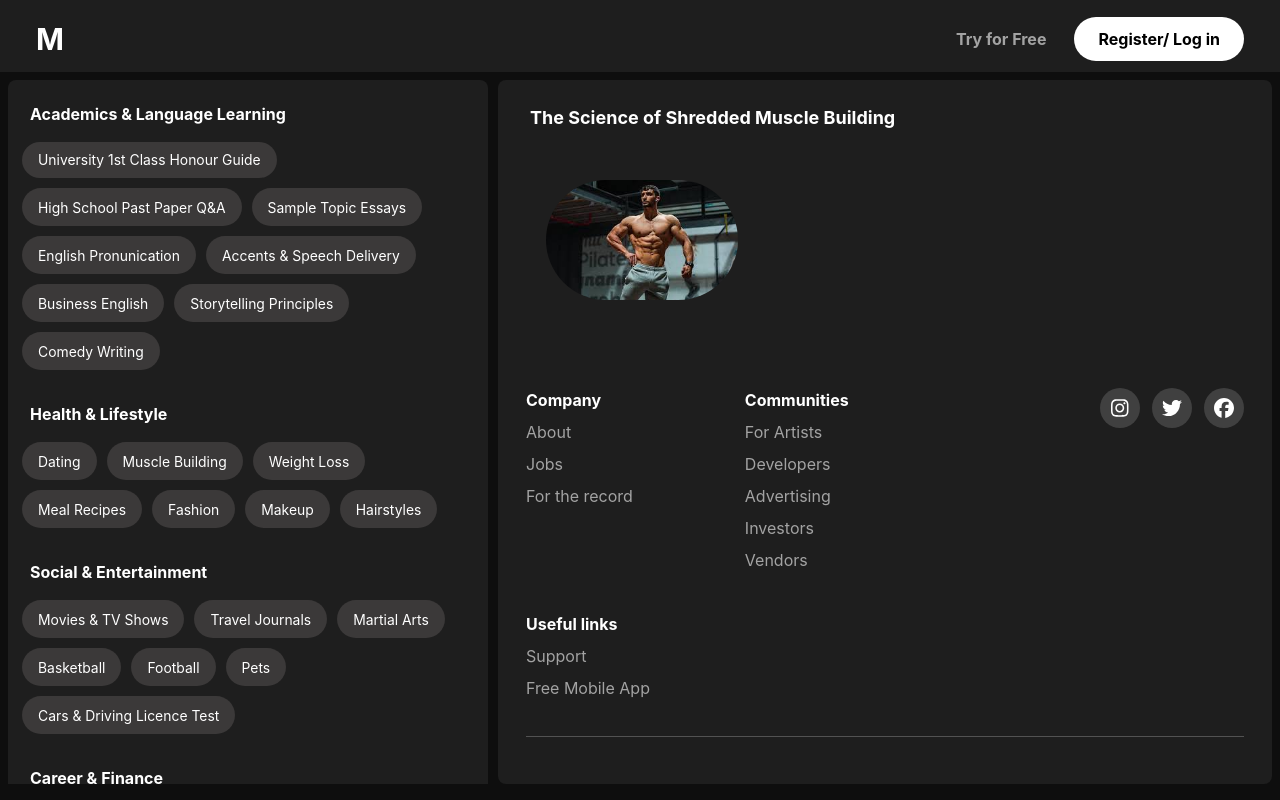
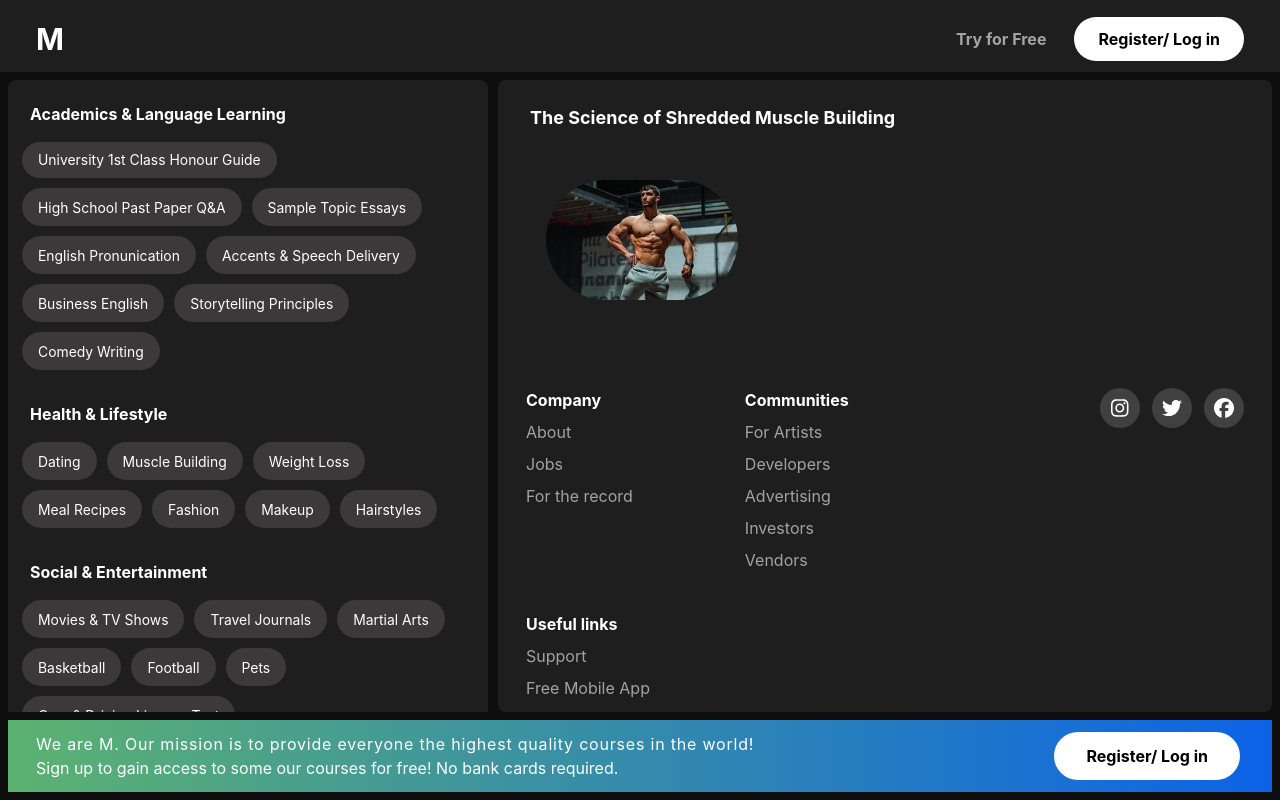
Before and after one commit to andrewwu531/Scientific-Methodology-Backend, a React (Vite) app in the folder frontend/: page / in a window 1280 px wide. Built offline with nearby package versions, Linux system fonts and the light colour scheme.

Commit message:
completed footer banner

```diff
--- a/frontend/src/components/SideLibrary.jsx
+++ b/frontend/src/components/SideLibrary.jsx
@@ -16,7 +16,7 @@ export default function SideLibrary() {
         </CircularButton>
       </div> */}
 
-      <div className="flex flex-col overflow-auto h-[90vh] scrollbar-thin scrollbar-thumb-rounded scrollbar-thumb-gray-800 scrollbar-thumb-hover-gray-600">
+      <div className="flex flex-col overflow-auto h-[80vh] scrollbar-thin scrollbar-thumb-rounded scrollbar-thumb-gray-800 scrollbar-thumb-hover-gray-600">
         <VerticalCard className="flex flex-col items-start justify-start gap-3 p-3.5 pb-5 rounded-lg bg-black-1">
           <p className="pt-2 pb-1 pl-2 text-base font-bold text-sans">Academics & Language Learning</p>
            <div className="flex flex-wrap gap-2.5 ">
--- a/frontend/src/routes/root.jsx
+++ b/frontend/src/routes/root.jsx
@@ -2,6 +2,8 @@ import SectionContainer from "../components/SectionContainer";
 import Navbar from "../components/Navbar";
 import Sidebar from "../components/Sidebar";
 import MainContents from "../components/MainContents/MuscleBuilding";
+import RegisterButton from "../components/Buttons/RegisterButton";
+import { routes } from "../shared/routes";
 
 export default function Root() {
   return (
@@ -9,7 +11,7 @@ export default function Root() {
       <div>
         <Navbar />
       </div>
-      <div className="h-[90vh] min-w-[50rem] grid overflow-hidden grid-cols-[min-content_auto] gap-y-2 p-2 bg-black-2">
+      <div className="h-[91vh] min-w-[50rem] grid overflow-hidden grid-cols-[min-content_auto] gap-y-2 p-2 bg-black-2">
         <Sidebar />
 
 
@@ -21,6 +23,19 @@ export default function Root() {
 
         </SectionContainer>
 
+         <aside className="flex items-center justify-between col-span-2 px-4 py-3 bg-gradient-to-r from-accent-1 to-accent-2">
+            <p className="pl-3">
+              <span className="block text-base tracking-wider ">
+                We are M. Our mission is to provide everyone the highest quality courses in the world!
+              </span>
+              <span className="text-base">Sign up to gain access to some our courses for free! No bank cards required.  </span>
+            </p>
+
+          <RegisterButton href={routes.LOGIN} className="px-8 py-3 mr-4">
+            Register/ Log in
+          </RegisterButton>
+      </aside>
+
       </div>
     </div>
   );
--- a/frontend/tailwind.config.js
+++ b/frontend/tailwind.config.js
@@ -13,8 +13,8 @@ export default {
     extend: {
       colors: {
         brand: "#1ed760",
-        "accent-1": "#ae2997",
-        "accent-2": "#519af4",
+        "accent-1": "#5CB270",
+        "accent-2": "#0C63E7",
         "black-1": "#1E1E1E",
         "black-2": "#0E0E0E",
         "button-1": "#3B3939",
```
